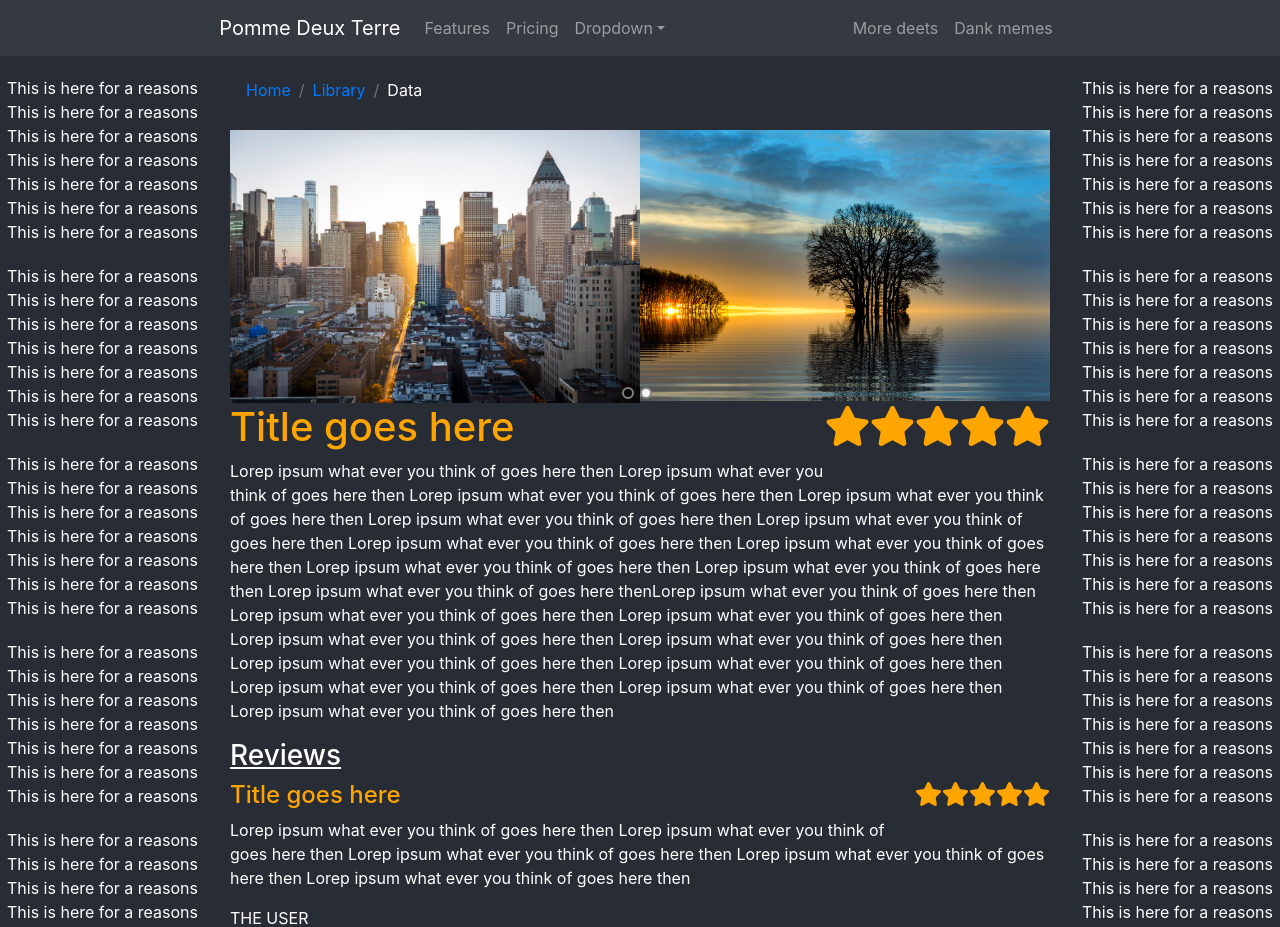
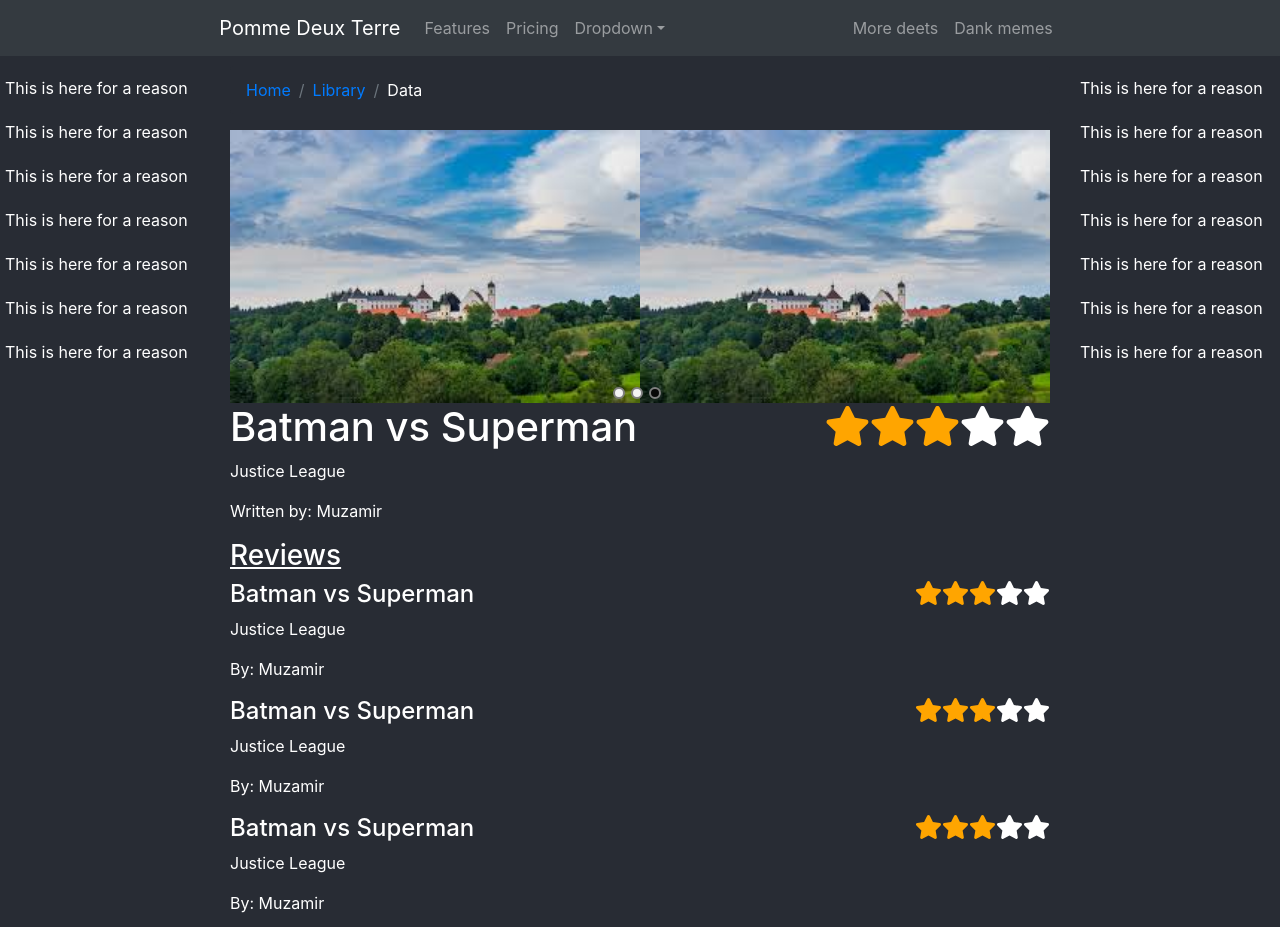
Before and after one commit to Muzamir0604/PommeDeuxTerre, a React (Create React App) app in the folder frontend/pomme-deux-terre-web/: page /blog in a window 1280 px wide. Shown: the top 927 px of the page. Built offline with nearby package versions, Linux system fonts and the light colour scheme.

Commit message:
clean component structure

```diff
--- a/frontend/pomme-deux-terre-web/src/components/blog/details/card-post.js
+++ b/frontend/pomme-deux-terre-web/src/components/blog/details/card.js
@@ -1,6 +1,7 @@
 import React, { Component } from 'react';
 import 'bootstrap/dist/css/bootstrap.min.css';
 import { Card, Button} from 'react-bootstrap';
+import { withCookies } from 'react-cookie'
 
 class CardPost extends Component {
 
@@ -25,4 +26,4 @@ class CardPost extends Component {
 }
 
 
-export default (CardPost);
+export default withCookies(CardPost);
--- a/frontend/pomme-deux-terre-web/src/components/blog/details/list-category.js
+++ b/frontend/pomme-deux-terre-web/src/components/blog/details/carousel.js
@@ -1,15 +1,13 @@
 import React, { Component } from 'react';
-import 'bootstrap/dist/css/bootstrap.min.css';
-import { Row, Col } from 'react-bootstrap';
-import CardPost from './card-post';
-
+import { withCookies } from 'react-cookie'
 import Carousel from 'react-multi-carousel';
 import 'react-multi-carousel/lib/styles.css';
 
-class ListCategory extends Component {
+
+class TemplateCarousel extends Component {
+
 
     render() {
-
         const responsive = {
             desktop: {
                 breakpoint: { max: 3000, min: 1024 },
@@ -29,10 +27,6 @@ class ListCategory extends Component {
         };
         return (
             <React.Fragment>
-                <Row>
-                <h3 style={{float:"left"}}>Category</h3>
-                    <Col>
-
                 <Carousel
                     swipeable={false}
                     draggable={false}
@@ -51,18 +45,24 @@ class ListCategory extends Component {
                     dotListClass="custom-dot-list-style"
                     itemClass="carousel-item-padding-40-px"
                 >
-                    <div> <CardPost image={require('../../../assets/blog/castle.png')} /> </div>
-                    <div> <CardPost image={require('../../../assets/blog/city.png')} /> </div>
-                    <div> <CardPost image={require('../../../assets/blog/sunset.png')} /> </div>
-                    <div> <CardPost image={require('../../../assets/blog/castle.png')} /> </div>
+                    {/* Need to loop here */}
+                    <div> {this.props.item}
+                    </div>
+                    <div>  {this.props.item}
+                    </div>
+                    <div>  {this.props.item}
+                    </div>
+                    <div> {this.props.item}
+                    </div>
+                    <div> {this.props.item}
+                    </div>
+                    <div> {this.props.item}
+                    </div>
+                    <div> {this.props.item}
+                    </div>
                 </Carousel>
-                </Col>
-                </Row>
             </React.Fragment>
-
-        );
+        )
     }
 }
-
-
-export default (ListCategory);
+export default withCookies(TemplateCarousel);
--- a/frontend/pomme-deux-terre-web/src/components/blog/details/image-carousel.js
+++ /dev/null
@@ -1,77 +0,0 @@
-import React, { Component } from 'react';
-import { withCookies } from 'react-cookie'
-import Carousel from 'react-multi-carousel';
-import 'react-multi-carousel/lib/styles.css';
-
-
-class ControlledCarousel extends Component {
-
-
-    render() {
-        const responsive = {
-            desktop: {
-                breakpoint: { max: 3000, min: 1024 },
-                items: 3,
-                slidesToSlide: 3, // optional, default to 1.
-            },
-            tablet: {
-                breakpoint: { max: 1024, min: 464 },
-                items: 2,
-                slidesToSlide: 2, // optional, default to 1.
-            },
-            mobile: {
-                breakpoint: { max: 464, min: 0 },
-                items: 1,
-                slidesToSlide: 1, // optional, default to 1.
-            },
-        };
-        return (
-            <React.Fragment>
-                <Carousel
-                    swipeable={false}
-                    draggable={false}
-                    showDots={true}
-                    responsive={responsive}
-                    ssr={true} // means to render carousel on server-side.
-                    infinite={true}
-                    autoPlay={this.props.deviceType !== "mobile" ? true : false}
-                    autoPlaySpeed={1000}
-                    keyBoardControl={true}
-                    customTransition="all .5"
-                    transitionDuration={2000}
-                    containerClass="carousel-container"
-                    removeArrowOnDeviceType={["tablet", "mobile"]}
-                    deviceType={this.props.deviceType}
-                    dotListClass="custom-dot-list-style"
-                    itemClass="carousel-item-padding-40-px"
-                >
-                    <div>   <img
-                        className="d-block w-100"
-                        src={require('../../../assets/blog/castle.png')}
-                        alt="First slide"
-                    />
-                    </div>
-                    <div>   <img
-                        className="d-block w-100"
-                        src={require('../../../assets/blog/castle.png')}
-                        alt="First slide"
-                    />
-                    </div>
-                    <div>    <img
-                        className="d-block w-100"
-                        src={require('../../../assets/blog/city.png')}
-                        alt="Second slide"
-                    />
-                    </div>
-                    <div>    <img
-                        className="d-block w-100"
-                        src={require('../../../assets/blog/sunset.png')}
-                        alt="Third slide"
-                    />
-                    </div>
-                </Carousel>
-            </React.Fragment>
-        )
-    }
-}
-export default withCookies(ControlledCarousel);
--- /dev/null
+++ b/frontend/pomme-deux-terre-web/src/components/blog/details/image.js
@@ -0,0 +1,23 @@
+import React, { Component } from 'react';
+import 'bootstrap/dist/css/bootstrap.min.css';
+
+import { withCookies } from 'react-cookie'
+
+class ImageItem extends Component {
+
+    render() {
+        return (
+            <React.Fragment>
+                <img
+                    className="d-block w-100"
+                    src={this.props.image}
+                    alt=""
+                />
+            </React.Fragment>
+
+        );
+    }
+}
+
+
+export default withCookies(ImageItem);
--- a/frontend/pomme-deux-terre-web/src/components/blog/details/post-info.js
+++ b/frontend/pomme-deux-terre-web/src/components/blog/details/post-info.js
@@ -6,31 +6,10 @@ class PostInfo extends Component {
     render() {
         return (
             <React.Fragment>
-                <h1>Title goes here<p style={{ float: "right" }}><ReviewStars /></p></h1>
+                <h1 style={{color:"white"}}>{this.props.post.title}<p style={{ float: "right" }}><ReviewStars avg_rating={this.props.post.avg_rating} /></p></h1>
 
-                <p>Lorep ipsum what ever you think of  goes here then
-                Lorep ipsum what ever you think of  goes here then
-                Lorep ipsum what ever you think of  goes here then
-                Lorep ipsum what ever you think of  goes here then
-                Lorep ipsum what ever you think of  goes here then
-                Lorep ipsum what ever you think of  goes here then
-                Lorep ipsum what ever you think of  goes here then
-                Lorep ipsum what ever you think of  goes here then
-                Lorep ipsum what ever you think of  goes here then
-                Lorep ipsum what ever you think of  goes here then
-
-                Lorep ipsum what ever you think of  goes here thenLorep ipsum what ever you think of  goes here then
-                Lorep ipsum what ever you think of  goes here then
-                Lorep ipsum what ever you think of  goes here then
-                Lorep ipsum what ever you think of  goes here then
-                Lorep ipsum what ever you think of  goes here then
-                Lorep ipsum what ever you think of  goes here then
-                Lorep ipsum what ever you think of  goes here then
-                Lorep ipsum what ever you think of  goes here then
-                Lorep ipsum what ever you think of  goes here then
-                Lorep ipsum what ever you think of  goes here then
-
-                </p>
+                <p>{this.props.post.description}</p>
+                <p>Written by: {this.props.post.user}</p>
             </React.Fragment>
 
         );
--- a/frontend/pomme-deux-terre-web/src/components/blog/details/post-review.js
+++ b/frontend/pomme-deux-terre-web/src/components/blog/details/post-review.js
@@ -7,15 +7,10 @@ class PostReview extends Component {
   render() {
     return (
       <React.Fragment>
-        <h4 style={{ color: "orange" }}>Title goes here <p style={{ float: "right" }}><ReviewStars /></p></h4>
+        <h4 style={{ color: "white" }}> {this.props.review.title} <p style={{ float: "right" }}><ReviewStars avg_rating={this.props.review.avg_rating} /></p></h4>
         <span>
-          <p>Lorep ipsum what ever you think of  goes here then
-          Lorep ipsum what ever you think of  goes here then
-          Lorep ipsum what ever you think of  goes here then
-          Lorep ipsum what ever you think of  goes here then
-          Lorep ipsum what ever you think of  goes here then
-             </p>
-          <p>THE USER</p>
+          <p>{this.props.review.description}</p>
+          <p>By: {this.props.review.user}</p>
         </span>
 
 
--- a/frontend/pomme-deux-terre-web/src/components/blog/post-details.js
+++ b/frontend/pomme-deux-terre-web/src/components/blog/post-details.js
@@ -5,7 +5,9 @@ import { Container } from 'react-bootstrap';
 
 import PostInfo from './details/post-info';
 import PostReview from './details/post-review';
-import ControlledCarousel from './details/image-carousel'
+// import ControlledCarousel from './details/image-carousel'
+import ImageItem from './details/image'
+import TemplateCarousel from './details/carousel'
 import BreadCrumb from '../globals/breadcrumb'
 
 import '../../styles/blog/post-details.css'
@@ -14,19 +16,27 @@ import '../../styles/globals/breadcrumb.css'
 class PostDetails extends Component {
 
     render() {
+
+        const review ={
+            title : "Batman vs Superman",
+            description : "Justice League",
+            avg_rating : 3,
+            user : "Muzamir"
+
+        }
         return (
             <React.Fragment>
                 <Container className="post-detail">
                 <BreadCrumb className="post-detail" />
-                <ControlledCarousel className="image-carousel" />
+                <TemplateCarousel className = "image-carousel" item= {<ImageItem image={require('../../assets/blog/castle.png')} /> } />
                 </Container>
                 <Container className="post-detail">
-                    <PostInfo />
+                    <PostInfo post={review} />
                     <h3>Reviews</h3>
-                    <PostReview />
-                    <PostReview />
-                    <PostReview />
-                    <PostReview />
+                    <PostReview review = {review} />
+                    <PostReview review = {review} />
+                    <PostReview review = {review} />
+                    <PostReview review = {review} />
                 </Container>
 
             </React.Fragment>
--- a/frontend/pomme-deux-terre-web/src/components/blog/post-list.js
+++ b/frontend/pomme-deux-terre-web/src/components/blog/post-list.js
@@ -1,14 +1,15 @@
 import React, { Component } from 'react';
 import { withCookies } from 'react-cookie'
 import 'bootstrap/dist/css/bootstrap.min.css';
-import { Container } from 'react-bootstrap';
+import { Container, Col, Row} from 'react-bootstrap';
 
 
 import BreadCrumb from '../globals/breadcrumb'
-
+import CardPost from './details/card';
+import TemplateCarousel from './details/carousel'
 
 import '../../styles/globals/breadcrumb.css'
-import ListCategory from './details/list-category';
+
 
 class PostList extends Component {
 
@@ -20,14 +21,30 @@ class PostList extends Component {
 
                 </Container>
                 <Container>
-                    <ListCategory/>
-                    <ListCategory/>
-                    <ListCategory/>
-                    <ListCategory/>
-                    <ListCategory/>
-                    <ListCategory/>
+                <Row>
+                    <h3 style={{ float: "left" }}>Category</h3>
+                    <Col>
+                        <TemplateCarousel item= {<CardPost image={require('../../assets/blog/castle.png')} /> } />
+                    </Col>
+                    <h3 style={{ float: "left" }}>Category</h3>
+                    <Col>
+                        <TemplateCarousel item= {<CardPost image={require('../../assets/blog/castle.png')} /> } />
+                    </Col>
+                    <h3 style={{ float: "left" }}>Category</h3>
+                    <Col>
+                        <TemplateCarousel item= {<CardPost image={require('../../assets/blog/castle.png')} /> } />
+                    </Col>
+                    <h3 style={{ float: "left" }}>Category</h3>
+                    <Col>
+                        <TemplateCarousel item= {<CardPost image={require('../../assets/blog/castle.png')} /> } />
+                    </Col>
+                    <h3 style={{ float: "left" }}>Category</h3>
+                    <Col>
+                        <TemplateCarousel item= {<CardPost image={require('../../assets/blog/castle.png')} /> } />
+                    </Col>
+
+                </Row>
                 </Container>
-
             </React.Fragment>
 
         );
--- a/frontend/pomme-deux-terre-web/src/components/blog/review-stars.js
+++ b/frontend/pomme-deux-terre-web/src/components/blog/review-stars.js
@@ -1,17 +1,18 @@
 import React, { Component } from 'react';
 import { FontAwesomeIcon } from '@fortawesome/react-fontawesome'
 import  { faStar } from '@fortawesome/free-solid-svg-icons'
+import '../../App.css'
 
 class ReviewStars extends Component {
 
     render(){
       return (
           <React.Fragment>
-            <FontAwesomeIcon icon={faStar} />
-            <FontAwesomeIcon icon={faStar} />
-            <FontAwesomeIcon icon={faStar} />
-            <FontAwesomeIcon icon={faStar} />
-            <FontAwesomeIcon icon={faStar} />
+            <FontAwesomeIcon icon={faStar} className ={this.props.avg_rating > 0 ? 'orange': ''} />
+            <FontAwesomeIcon icon={faStar} className ={this.props.avg_rating > 1 ? 'orange': ''}/>
+            <FontAwesomeIcon icon={faStar} className ={this.props.avg_rating > 2 ? 'orange': ''}/>
+            <FontAwesomeIcon icon={faStar} className ={this.props.avg_rating > 3 ? 'orange': ''}/>
+            <FontAwesomeIcon icon={faStar} className ={this.props.avg_rating > 4 ? 'orange': ''}/>
           </React.Fragment>
 
           );
--- a/frontend/pomme-deux-terre-web/src/components/globals/ads.js
+++ b/frontend/pomme-deux-terre-web/src/components/globals/ads.js
@@ -4,64 +4,16 @@ import { Col, Row } from 'react-bootstrap';
 
 class AdsColumn extends Component {
   render() {
+    const text= "This is here for a reason"
     return (
       <Col>
-        <Row className="App" sm={2}>This is here for a reasons
-        This is here for a reasons
-        This is here for a reasons
-        This is here for a reasons
-        This is here for a reasons
-        This is here for a reasons
-        This is here for a reasons
-      </Row>
-        <Row className="App" sm={2}>This is here for a reasons
-        This is here for a reasons
-        This is here for a reasons
-        This is here for a reasons
-        This is here for a reasons
-        This is here for a reasons
-        This is here for a reasons
-      </Row>
-      <Row className="App" sm={2}>This is here for a reasons
-        This is here for a reasons
-        This is here for a reasons
-        This is here for a reasons
-        This is here for a reasons
-        This is here for a reasons
-        This is here for a reasons
-      </Row>
-      <Row className="App" sm={2}>This is here for a reasons
-        This is here for a reasons
-        This is here for a reasons
-        This is here for a reasons
-        This is here for a reasons
-        This is here for a reasons
-        This is here for a reasons
-      </Row>
-      <Row className="App" sm={2}>This is here for a reasons
-        This is here for a reasons
-        This is here for a reasons
-        This is here for a reasons
-        This is here for a reasons
-        This is here for a reasons
-        This is here for a reasons
-      </Row>
-      <Row className="App" sm={2}>This is here for a reasons
-        This is here for a reasons
-        This is here for a reasons
-        This is here for a reasons
-        This is here for a reasons
-        This is here for a reasons
-        This is here for a reasons
-      </Row>
-      <Row className="App" sm={2}>This is here for a reasons
-        This is here for a reasons
-        This is here for a reasons
-        This is here for a reasons
-        This is here for a reasons
-        This is here for a reasons
-        This is here for a reasons
-      </Row>
+        <Row className="App" sm={2}>{text}</Row>
+        <Row className="App" sm={2}>{text}</Row>
+      <Row className="App" sm={2}>{text}</Row>
+      <Row className="App" sm={2}>{text}</Row>
+      <Row className="App" sm={2}>{text}</Row>
+      <Row className="App" sm={2}>{text}</Row>
+      <Row className="App" sm={2}>{text}</Row>
 
       </Col>
 
```
